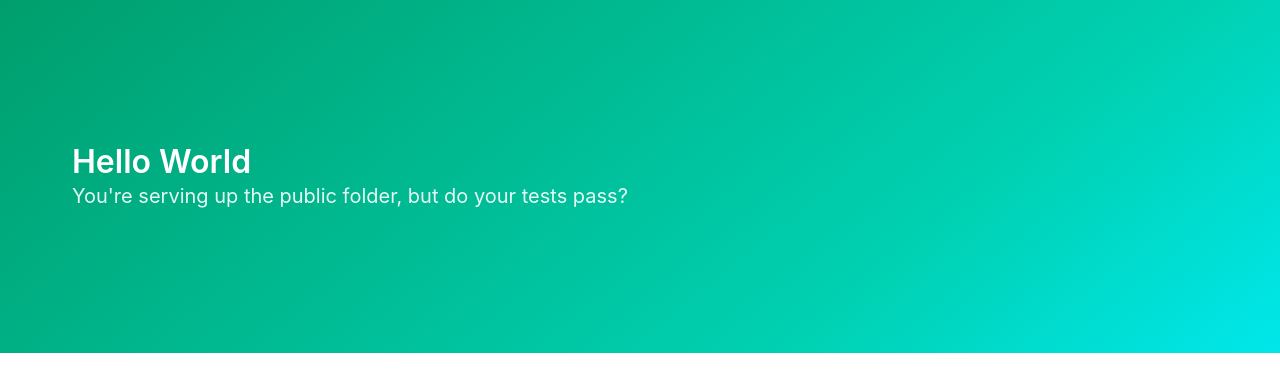
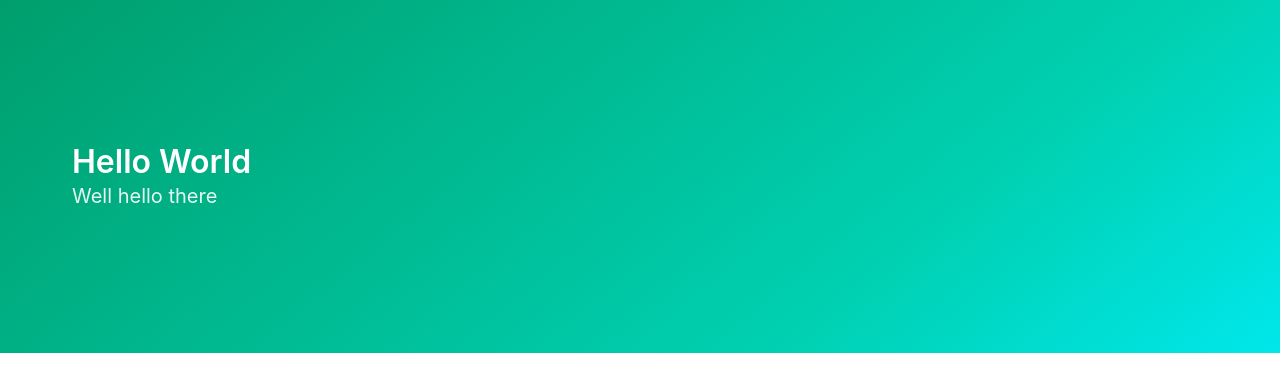
Before and after one commit to Taylienator/ops200-deliver-it-well, a website: page public/index.html in a window 1280 px wide. Drawn offline with nearby package versions, Linux system fonts and the light colour scheme.

Commit message:
updated tests

```diff
--- a/public/index.html
+++ b/public/index.html
@@ -13,7 +13,7 @@
   <div class="hero-body">
     <div class="container">
       <h1 class="title">Hello World</h1>
-      <h2 class="subtitle">You're serving up the public folder, but do your tests pass?</h2>
+      <h2 class="subtitle">Well hello there</h2>
     </div>
   </div>
 </section>
```
Also changed, not shown: tests/server.spec.js (+9 -0 lines).
